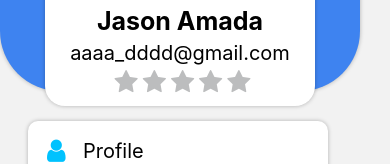
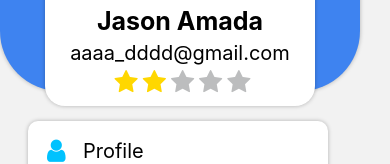
Before and after one commit to jaratrawee01/tradesman_service, a React Native app: screen /Profile in a window 390 px wide. Shown: the part 233-397 px from the top of the page. Built offline with nearby package versions, Linux system fonts and the light colour scheme.

Commit message:
เปลี่ยนสี ดาว

```diff
--- a/screens/navbar/profile_tradesman.js
+++ b/screens/navbar/profile_tradesman.js
@@ -24,6 +24,7 @@ class Profile_tradesman extends Component {
       modalVisible: false,
       stausLogin: true,
       ckeckUserId: "1",
+      star: "2",
     };
   }
 
@@ -46,9 +47,27 @@ class Profile_tradesman extends Component {
       });
     }; */
 
+
+
+
   render() {
     const { modalVisible, urlImg, stausLogin, ckeckUserId } = this.state;
     /* console.log(urlImg,"123"); */
+    var myStar = [
+                <FontAwesome name="star" style={styles.icons} />,
+                <FontAwesome name="star" style={styles.icons} />,
+                <FontAwesome name="star" style={styles.icons} />,
+                <FontAwesome name="star" style={styles.icons} />,
+                <FontAwesome name="star" style={styles.icons} />
+                ];
+
+
+    for (let i = 0; i < this.state.star; i++) {
+        myStar.splice(i,1,
+          <FontAwesome name="star" style={styles.iconsGold} />
+        );
+    }
+
     return (
       <SafeAreaView style={styles.container}>
         <ScrollView>
@@ -64,11 +83,7 @@ class Profile_tradesman extends Component {
               <Text style={styles.text1}>aaaa_dddd@gmail.com</Text>
               <View style={styles.icons1}>
                 <View style={styles.boxhead}>
-                  <FontAwesome name="star" style={styles.icons} />
-                  <FontAwesome name="star" style={styles.icons} />
-                  <FontAwesome name="star" style={styles.icons} />
-                  <FontAwesome name="star" style={styles.icons} />
-                  <FontAwesome name="star" style={styles.icons} />
+                  {myStar}
                 </View>
               </View>
             </View>
@@ -325,6 +340,11 @@ const styles = StyleSheet.create({
     fontSize: 16,
     marginTop: 2,
   },
+  iconsGold: {
+    marginLeft: 5,
+    fontSize: 25,
+    color: "#FFD700",
+  },
   icons: {
     marginLeft: 5,
     fontSize: 25,
```
